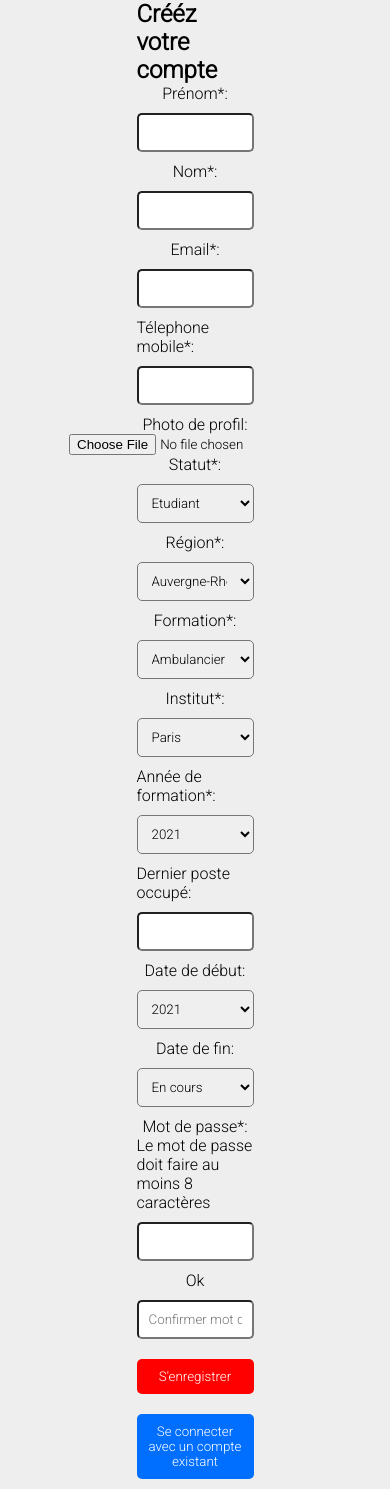
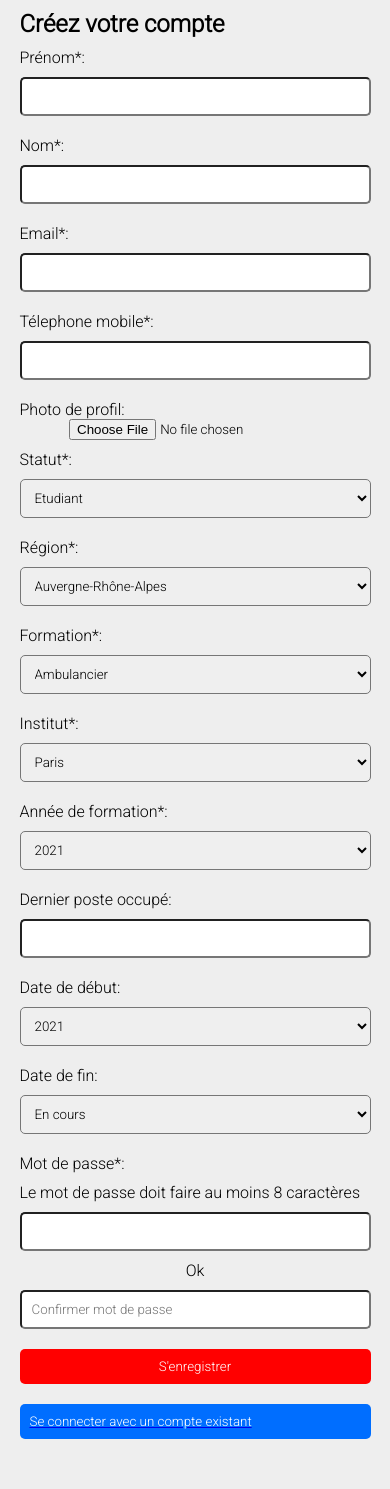
Before and after one commit to Croix-rouge-X-konexio/client, a React (Create React App) app: page /register in a window 390 px wide. After the commit the page ends 1449 px from the top, so only its background shows below. Built offline with nearby package versions, Linux system fonts and the light colour scheme.

Commit message:
final css

```diff
--- a/src/components/addModifyEvent/AddModifyEvent.css
+++ b/src/components/addModifyEvent/AddModifyEvent.css
@@ -69,9 +69,8 @@
         display: flex;
         flex-direction: column;
         position: absolute;
+        left: 0%;
         padding: 3px;
-        background-color: rgb(255, 255, 255);
-        color: grey;
         font-size: 0.5rem;
         z-index: 10;
         margin: 0px;
@@ -86,4 +85,20 @@
         width: 95%;
         padding: 0px;
     }
+    .create-post-button {
+        background-color: red;
+        color: white;
+        cursor: pointer;
+        border: none;
+        border-radius: 100px;
+        padding: 10px;
+    }
+    .addmodify-window form textarea {
+        margin-top: 10px;
+        height: 120px;
+        width: 95%;
+        outline: none;
+        font-size: 1rem;
+        resize: none;
+    }
   }
--- a/src/pages/home/Home.css
+++ b/src/pages/home/Home.css
@@ -124,7 +124,10 @@
 
     }
     .Modal {
+        display: flex;
+        flex-direction: column;
         position: absolute;
+        align-items: center;
         height: 70%;
         width: 100%;
         top: 50%;
@@ -132,11 +135,27 @@
         right: 50%;
         bottom: 0%;
         margin-top: 0px;
-        margin-right: -100%;
+
         transform: translate(-50%, -50%);
         border-radius: 0px;
         background-color: white;
+
         padding: 0px;
+        padding-top: 10px;
         z-index: 10;
     }
+    .modal-button-position {
+        background-color: blue;
+        width: 100%;
+        display: flex;
+        align-items: center;
+    }
+    .close-modal {
+        display: flex;
+        justify-content: center;
+        align-items: center;
+        width: 30px;
+        height: 30px;
+
+    }
   }
--- a/src/pages/login/Login.css
+++ b/src/pages/login/Login.css
@@ -55,3 +55,13 @@
     margin: 10px 0;
     border-radius: 5px;
 }
+
+
+@media only screen and (max-width: 768px) {
+    /* For mobile phones: */
+    .login-element {
+        margin: 10px 0;
+        width: 300%;
+        border-radius: 5px;
+    }
+  }
--- a/src/pages/register/Register.css
+++ b/src/pages/register/Register.css
@@ -46,3 +46,22 @@
     width: 100%;
     border-radius: 5px;
 }
+
+
+
+@media only screen and (max-width: 768px) {
+    /* For mobile phones: */
+    .register-element {
+        margin: 10px 0;
+        width: 300%;
+    }
+    .label {
+        width: 300%;
+        margin-top: 10px;
+    }
+    .return-login {
+        display: flex;
+        position: relative;
+        left: -100%;
+    }
+  }
--- a/src/pages/register/Register.js
+++ b/src/pages/register/Register.js
@@ -98,27 +98,27 @@ export default function Register() {
 
             <form onSubmit={submit}>
 
-                <h2>Crééz votre compte</h2>
+                <h2 className="label">Créez votre compte</h2>
 
                 {/* <label>Photo de profil: </label>
                 <input type="image" id="picture" alt="" /> */}
 
-                <label>Prénom*: </label>
+                <label className="label">Prénom*: </label>
                 <input className="register-element" type="text" id="firstName" required />
 
-                <label>Nom*: </label>
+                <label className="label">Nom*: </label>
                 <input className="register-element" type="text" id="lastName" required />
 
-                <label>Email*: </label>
+                <label className="label">Email*: </label>
                 <input className="register-element" type="email" id="email" required />
 
-                <label>Télephone mobile*: </label>
+                <label className="label">Télephone mobile*: </label>
                 <input className="register-element" type="tel" id="phoneNumber" required />
 
-                <label>Photo de profil: </label>
+                <label className="label">Photo de profil: </label>
                 <input type="file" onChange={handleChange} />
 
-                <label>Statut*: </label>
+                <label className="label">Statut*: </label>
                 <select className="register-element" name="category" id="category" required >
                     <option value="Etudiant">Etudiant</option>
                     <option value="Apprenti">Apprenti</option>
@@ -126,7 +126,7 @@ export default function Register() {
                     <option value="Alumni apprenti">Alumni apprenti</option>
                 </select>
 
-                <label>Région*: </label>
+                <label className="label">Région*: </label>
                 <select className="register-element" name="area" id="area" required >
                     <option value="Auvergne-Rhône-Alpe">Auvergne-Rhône-Alpes</option>
                     <option value="Bourgogne-Franche-Compté">Bourgogne-Franche-Compté</option>
@@ -142,21 +142,21 @@ export default function Register() {
                     <option value="Provence-Alpes-Côte d'Azur">Provence-Alpes-Côte d'Azur</option>
                 </select>
 
-                <label>Formation*: </label>
+                <label className="label">Formation*: </label>
                 <select className="register-element" name="education" id="education" required >
                     <option value="Ambulancier">Ambulancier</option>
                     <option value="Brancardier">Brancardier</option>
                     <option value="Infirmier">Infirmier</option>
                 </select>
 
-                <label>Institut*: </label>
+                <label className="label">Institut*: </label>
                 <select className="register-element" name="school" id="school" required >
                     <option value="Paris">Paris</option>
                     <option value="Bordeaux">Bordeaux</option>
                     <option value="Toulouse">Toulouse</option>
                 </select>
 
-                <label>Année de formation*: </label>
+                <label className="label">Année de formation*: </label>
                 <select className="register-element" name="date" id="date" required >
                     <option value="2021">2021</option>
                     <option value="2020">2020</option>
@@ -166,10 +166,10 @@ export default function Register() {
                 {/* <label>Attestation de formation: </label>
                 <input type="file" /> */}
 
-                <label>Dernier poste occupé: </label>
+                <label className="label">Dernier poste occupé: </label>
                 <input className="register-element" type="text" id="titleExperience" />
 
-                <label>Date de début: </label>
+                <label className="label">Date de début: </label>
                 <select className="register-element" name="startingDate" id="startingDate" >
                     <option value="2021">2021</option>
                     <option value="2020">2020</option>
@@ -177,7 +177,7 @@ export default function Register() {
                     <option value="2018">2018</option>
                 </select>
 
-                <label>Date de fin: </label>
+                <label className="label">Date de fin: </label>
                 <select className="register-element" name="endingDate" id="endingDate" >
                     <option value="En cours">En cours</option>
                     <option value="2021">2021</option>
@@ -185,7 +185,7 @@ export default function Register() {
                     <option value="2019">2019</option>
                 </select>
 
-                <label>Mot de passe*: </label>
+                <label className="label">Mot de passe*: </label>
                 {passwordChecked ?
                     (
                         <>
@@ -193,7 +193,7 @@ export default function Register() {
                         </>
                     ) : (
                         <>
-                            Le mot de passe doit faire au moins 8 caractères
+                            <p className="label">Le mot de passe doit faire au moins 8 caractères</p>
                         </>
                     )
                 }
@@ -205,7 +205,7 @@ export default function Register() {
                         </>
                     ) : (
                         <>
-                            Le mot de passe ne correspond pas
+                            <p className="label">Le mot de passe ne correspond pas</p>
                         </>
                     )
                 }
```
Also changed, not shown: src/pages/home/Home.js (+2 -21 lines).
